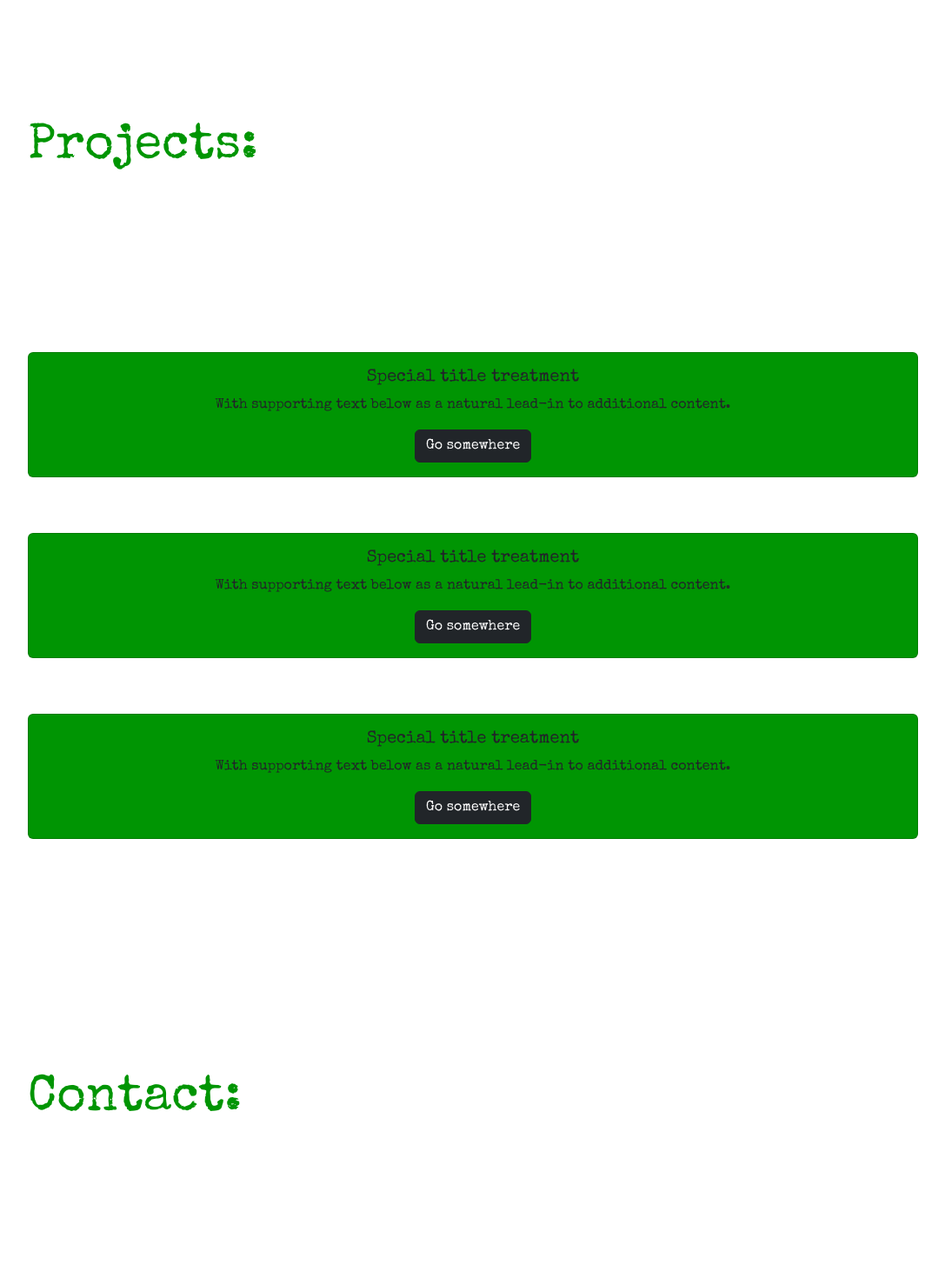
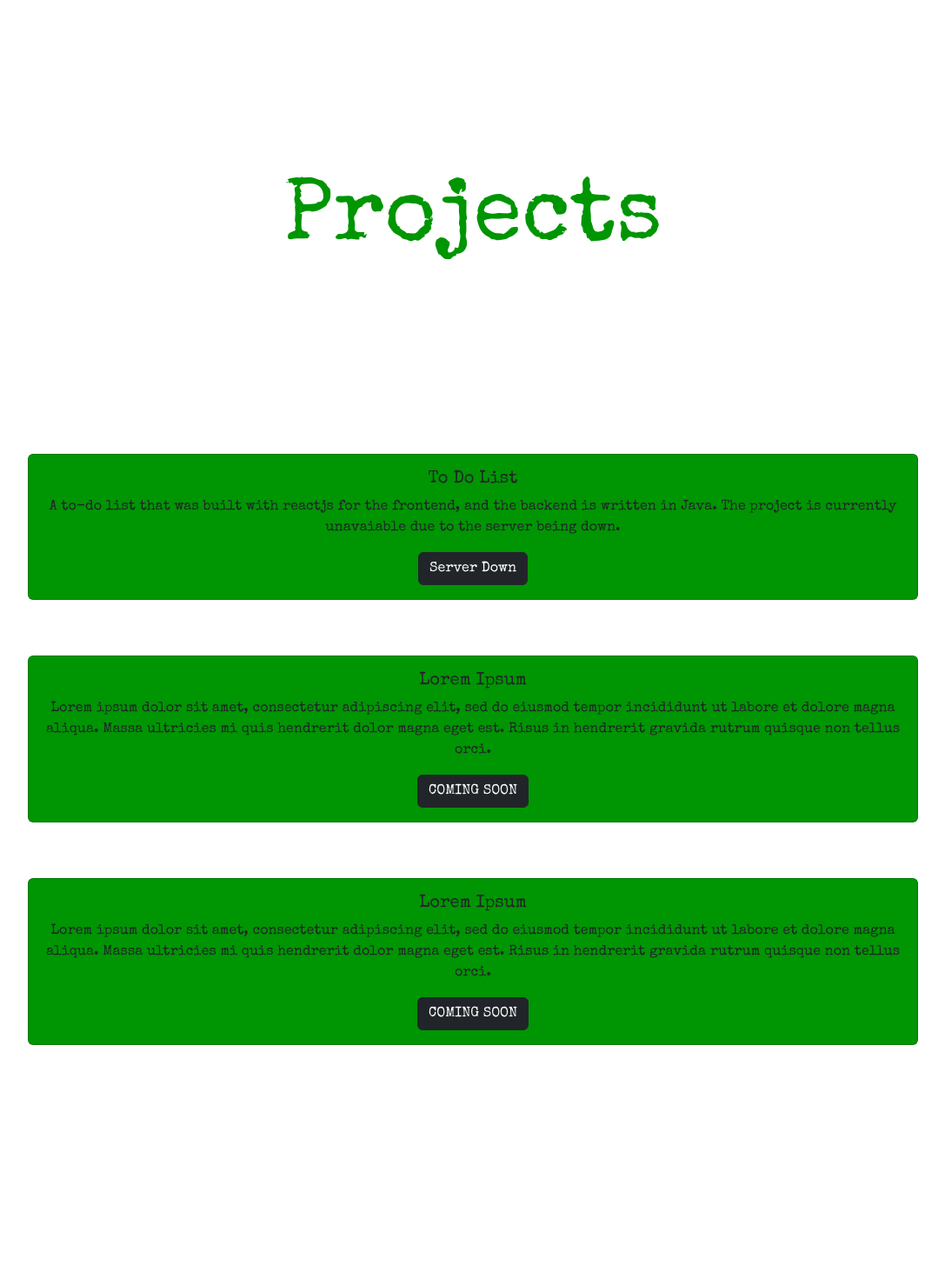
Before and after one commit to Durtyburd/PortfolioWebsite, a React app: page / in a window 1280 px wide. Shown: the part 2860-4330 px from the top of the page at 87% size, without its empty margins (96-1183 px from the left). Built offline with nearby package versions, Linux system fonts and the light colour scheme.

Commit message:
changed div headers

```diff
--- a/src/components/About.js
+++ b/src/components/About.js
@@ -15,7 +15,6 @@ function About() {
         <span style={{ color: "#009503" }}>Web Developer</span>, with a passion
         for learning new technologies.
       </h1>
-      <hr></hr>
     </div>
   );
 }
--- a/src/components/Contact.js
+++ b/src/components/Contact.js
@@ -64,7 +64,9 @@ function Contact({
 
   return (
     <>
-      <h1 style={{ marginLeft: "10%", color: "#009503" }}>Contact:</h1>
+      <h1 style={{ fontSize: "8vw", textAlign: "center", color: "#009503" }}>
+        Contact
+      </h1>
 
       <Form
         style={{
--- a/src/components/NavbarMain.js
+++ b/src/components/NavbarMain.js
@@ -9,7 +9,7 @@ function NavbarMain() {
   return (
     <Navbar collapseOnSelect sticky="top" expand="lg" variant="dark">
       <Container>
-        <Navbar.Brand href="">Seth Perritt</Navbar.Brand>
+        <Navbar.Brand className="myName">Seth Perritt</Navbar.Brand>
         <Navbar.Toggle aria-controls="responsive-navbar-nav" />
         <Navbar.Collapse id="responsive-navbar-nav">
           <Nav className="ms-auto">
--- a/src/components/Projects.js
+++ b/src/components/Projects.js
@@ -5,7 +5,15 @@ import React from "react";
 function Projects() {
   return (
     <>
-      <h1 style={{ marginLeft: "10%", color: "#009503" }}>Projects:</h1>
+      <h1
+        style={{
+          fontSize: "8vw",
+          textAlign: "center",
+          color: "#009503",
+        }}
+      >
+        Projects
+      </h1>
       <Card
         style={{
           backgroundColor: "#009503",
@@ -16,12 +24,13 @@ function Projects() {
         className="text-center"
       >
         <Card.Body>
-          <Card.Title>Special title treatment</Card.Title>
+          <Card.Title>To Do List</Card.Title>
           <Card.Text>
-            With supporting text below as a natural lead-in to additional
-            content.
+            A to-do list that was built with reactjs for the frontend, and the
+            backend is written in Java. The project is currently unavaiable due
+            to the server being down.
           </Card.Text>
-          <Button variant="dark">Go somewhere</Button>
+          <Button variant="dark">Server Down</Button>
         </Card.Body>
       </Card>
       <Card
@@ -34,12 +43,14 @@ function Projects() {
         className="text-center"
       >
         <Card.Body>
-          <Card.Title>Special title treatment</Card.Title>
+          <Card.Title>Lorem Ipsum</Card.Title>
           <Card.Text>
-            With supporting text below as a natural lead-in to additional
-            content.
+            Lorem ipsum dolor sit amet, consectetur adipiscing elit, sed do
+            eiusmod tempor incididunt ut labore et dolore magna aliqua. Massa
+            ultricies mi quis hendrerit dolor magna eget est. Risus in hendrerit
+            gravida rutrum quisque non tellus orci.
           </Card.Text>
-          <Button variant="dark">Go somewhere</Button>
+          <Button variant="dark">COMING SOON</Button>
         </Card.Body>
       </Card>
       <Card
@@ -53,12 +64,14 @@ function Projects() {
         className="text-center"
       >
         <Card.Body>
-          <Card.Title>Special title treatment</Card.Title>
+          <Card.Title>Lorem Ipsum</Card.Title>
           <Card.Text>
-            With supporting text below as a natural lead-in to additional
-            content.
+            Lorem ipsum dolor sit amet, consectetur adipiscing elit, sed do
+            eiusmod tempor incididunt ut labore et dolore magna aliqua. Massa
+            ultricies mi quis hendrerit dolor magna eget est. Risus in hendrerit
+            gravida rutrum quisque non tellus orci.
           </Card.Text>
-          <Button variant="dark">Go somewhere</Button>
+          <Button variant="dark">COMING SOON</Button>
         </Card.Body>
       </Card>
     </>
--- a/src/components/Skills.js
+++ b/src/components/Skills.js
@@ -5,10 +5,10 @@ function Skills() {
   return (
     <>
       <h1
-        style={{ marginLeft: "10%", color: "#009503" }}
+        style={{ fontSize: "8vw", textAlign: "center", color: "#009503" }}
         className="text-skills"
       >
-        Skills:
+        Skills
       </h1>
       <div
         style={{
```
Also changed, not shown: public/0c18b638e288fe92144557d8c8f75666.png (deleted), public/bundle.js.
